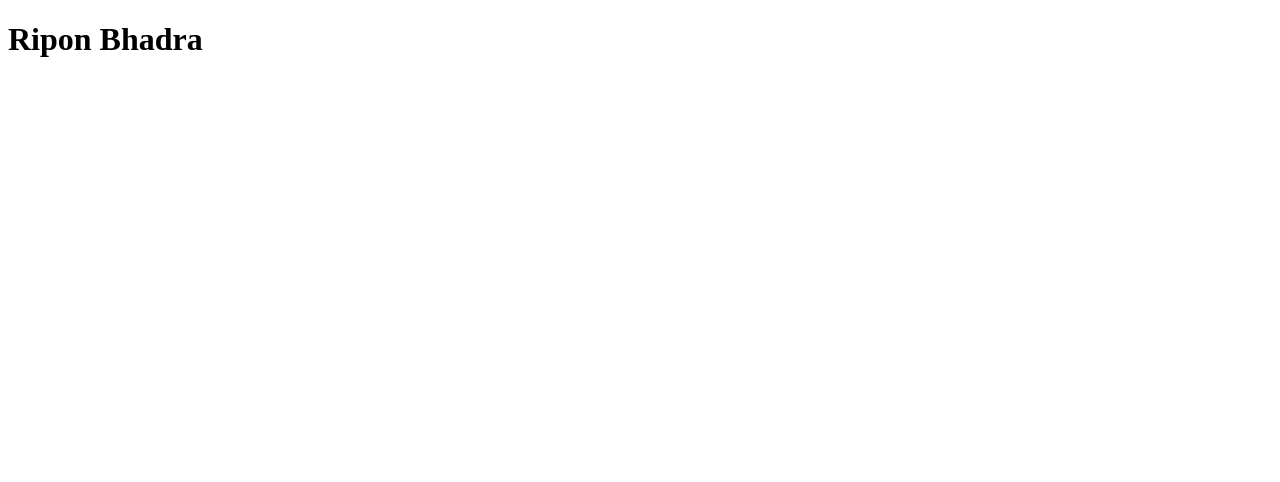
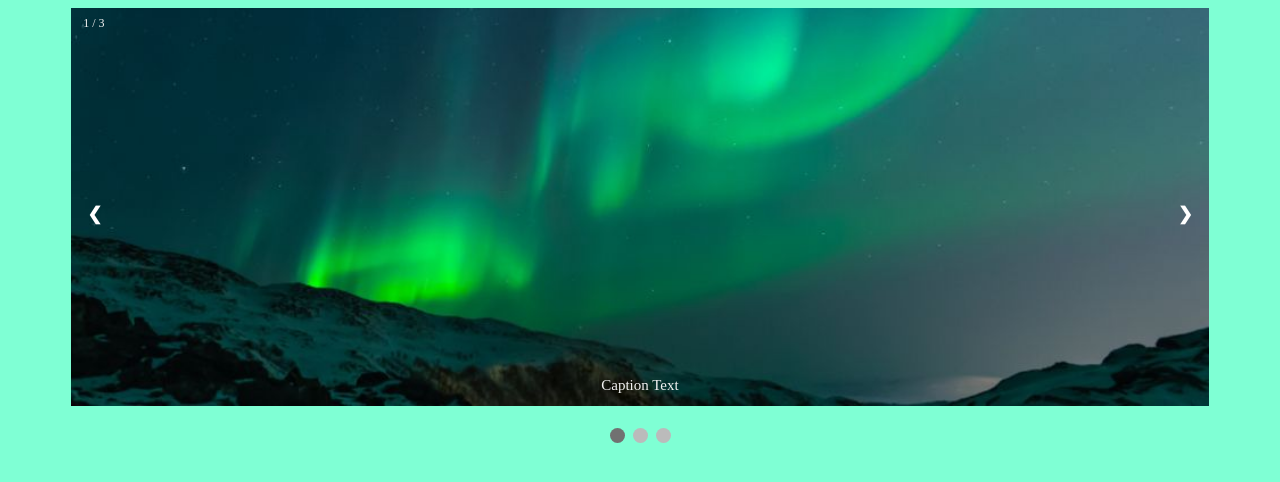
Before and after one commit to Ripon-Bhadra/html-practics, a plain HTML site: page index.html in a window 1280 px wide. Drawn offline with Linux system fonts and the light colour scheme.

Commit message:
added file of css and js for slider

```diff
--- a/index.html
+++ b/index.html
@@ -5,8 +5,41 @@
     <meta http-equiv="X-UA-Compatible" content="IE=edge">
     <meta name="viewport" content="width=device-width, initial-scale=1.0">
     <title>portfolio</title>
+    <link rel="stylesheet" href="style.css">
 </head>
 <body>
-    <h1>Ripon Bhadra</h1>
+    <div class="slideshow-container">
+
+        <div class="mySlides fade">
+          <div class="numbertext">1 / 3</div>
+          <img src="./images/image1.jpg" style="width:100%">
+          <div class="text">Caption Text</div>
+        </div>
+
+        <div class="mySlides fade">
+          <div class="numbertext">2 / 3</div>
+          <img src="./images/image2.jpg" style="width:100%">
+          <div class="text">Caption Two</div>
+        </div>
+
+        <div class="mySlides fade">
+          <div class="numbertext">3 / 3</div>
+          <img src="./images/image3.jpg" style="width:100%">
+          <div class="text">Caption Three</div>
+        </div>
+
+        <a class="prev" onclick="plusSlides(-1)">&#10094;</a>
+        <a class="next" onclick="plusSlides(1)">&#10095;</a>
+
+    </div>
+        <br>
+
+        <div style="text-align:center">
+          <span class="dot" onclick="currentSlide(1)"></span>
+          <span class="dot" onclick="currentSlide(2)"></span>
+          <span class="dot" onclick="currentSlide(3)"></span>
+        </div>
+
+        <script src="index.js"></script>
 </body>
 </html>
--- /dev/null
+++ b/index.js
@@ -0,0 +1,28 @@
+var slideIndex = 1;
+showSlides(slideIndex);
+
+// Next/previous controls
+function plusSlides(n) {
+  showSlides(slideIndex += n);
+}
+
+// Thumbnail image controls
+function currentSlide(n) {
+  showSlides(slideIndex = n);
+}
+
+function showSlides(n) {
+  var i;
+  var slides = document.getElementsByClassName("mySlides");
+  var dots = document.getElementsByClassName("dot");
+  if (n > slides.length) {slideIndex = 1}
+  if (n < 1) {slideIndex = slides.length}
+  for (i = 0; i < slides.length; i++) {
+      slides[i].style.display = "none";
+  }
+  for (i = 0; i < dots.length; i++) {
+      dots[i].className = dots[i].className.replace(" active", "");
+  }
+  slides[slideIndex-1].style.display = "block";
+  dots[slideIndex-1].className += " active";
+}
--- /dev/null
+++ b/style.css
@@ -0,0 +1,98 @@
+* {box-sizing:border-box}
+
+body{
+    background-color: aquamarine;
+}
+
+/* Slideshow container */
+.slideshow-container {
+  max-width: 90%;
+  position: relative;
+  margin: auto;
+}
+
+/* Hide the images by default */
+.mySlides {
+  display: none;
+}
+
+/* Next & previous buttons */
+.prev, .next {
+  cursor: pointer;
+  position: absolute;
+  top: 50%;
+  width: auto;
+  margin-top: -22px;
+  padding: 16px;
+  color: white;
+  font-weight: bold;
+  font-size: 18px;
+  transition: 0.6s ease;
+  border-radius: 0 3px 3px 0;
+  user-select: none;
+}
+
+/* Position the "next button" to the right */
+.next {
+  right: 0;
+  border-radius: 3px 0 0 3px;
+}
+
+/* On hover, add a black background color with a little bit see-through */
+.prev:hover, .next:hover {
+  background-color: rgba(0,0,0,0.8);
+}
+
+/* Caption text */
+.text {
+  color: #f2f2f2;
+  font-size: 15px;
+  padding: 8px 12px;
+  position: absolute;
+  bottom: 8px;
+  width: 100%;
+  text-align: center;
+}
+
+/* Number text (1/3 etc) */
+.numbertext {
+  color: #f2f2f2;
+  font-size: 12px;
+  padding: 8px 12px;
+  position: absolute;
+  top: 0;
+}
+
+/* The dots/bullets/indicators */
+.dot {
+  cursor: pointer;
+  height: 15px;
+  width: 15px;
+  margin: 0 2px;
+  background-color: #bbb;
+  border-radius: 50%;
+  display: inline-block;
+  transition: background-color 0.6s ease;
+}
+
+.active, .dot:hover {
+  background-color: #717171;
+}
+
+/* Fading animation */
+.fade {
+  -webkit-animation-name: fade;
+  -webkit-animation-duration: 1.5s;
+  animation-name: fade;
+  animation-duration: 1.5s;
+}
+
+@-webkit-keyframes fade {
+  from {opacity: .4}
+  to {opacity: 1}
+}
+
+@keyframes fade {
+  from {opacity: .4}
+  to {opacity: 1}
+}
```
Also changed, not shown: images/image1.jpg (added), images/image2.jpg (added), images/image3.jpg (added), images/image4.jpg (added).
